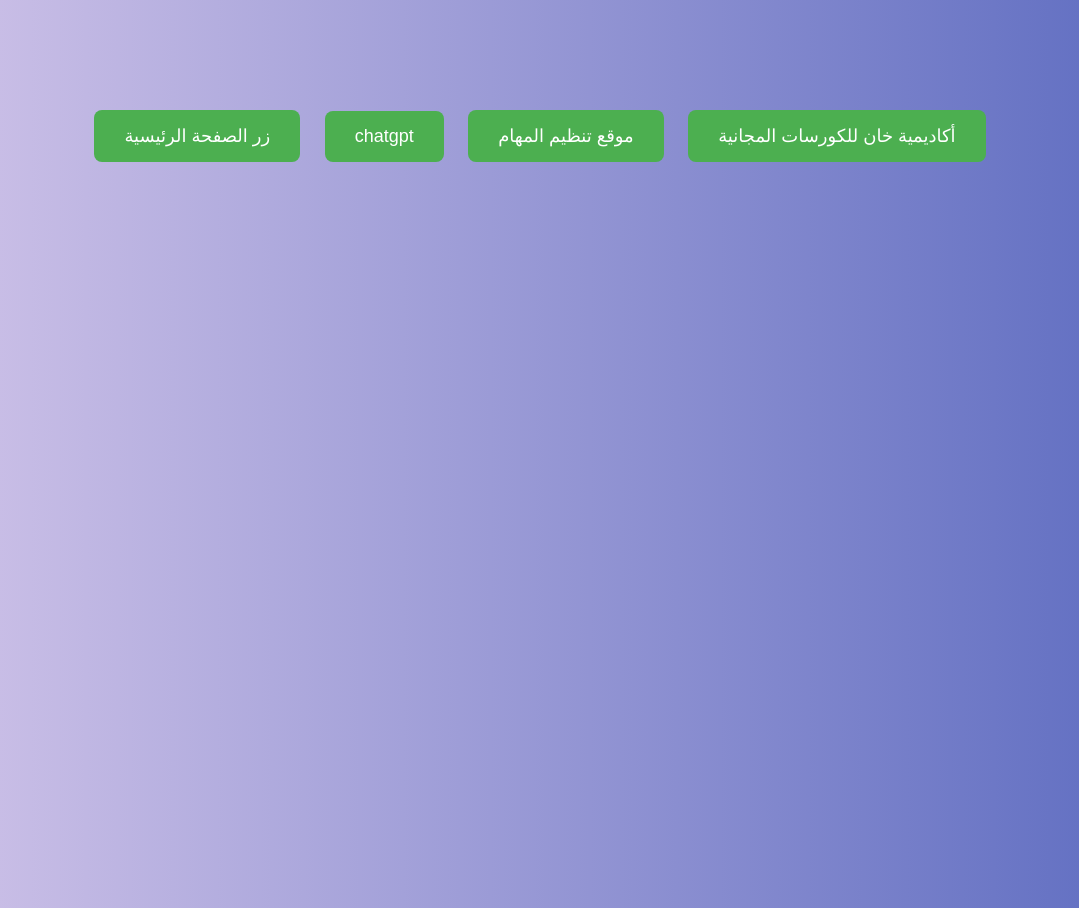
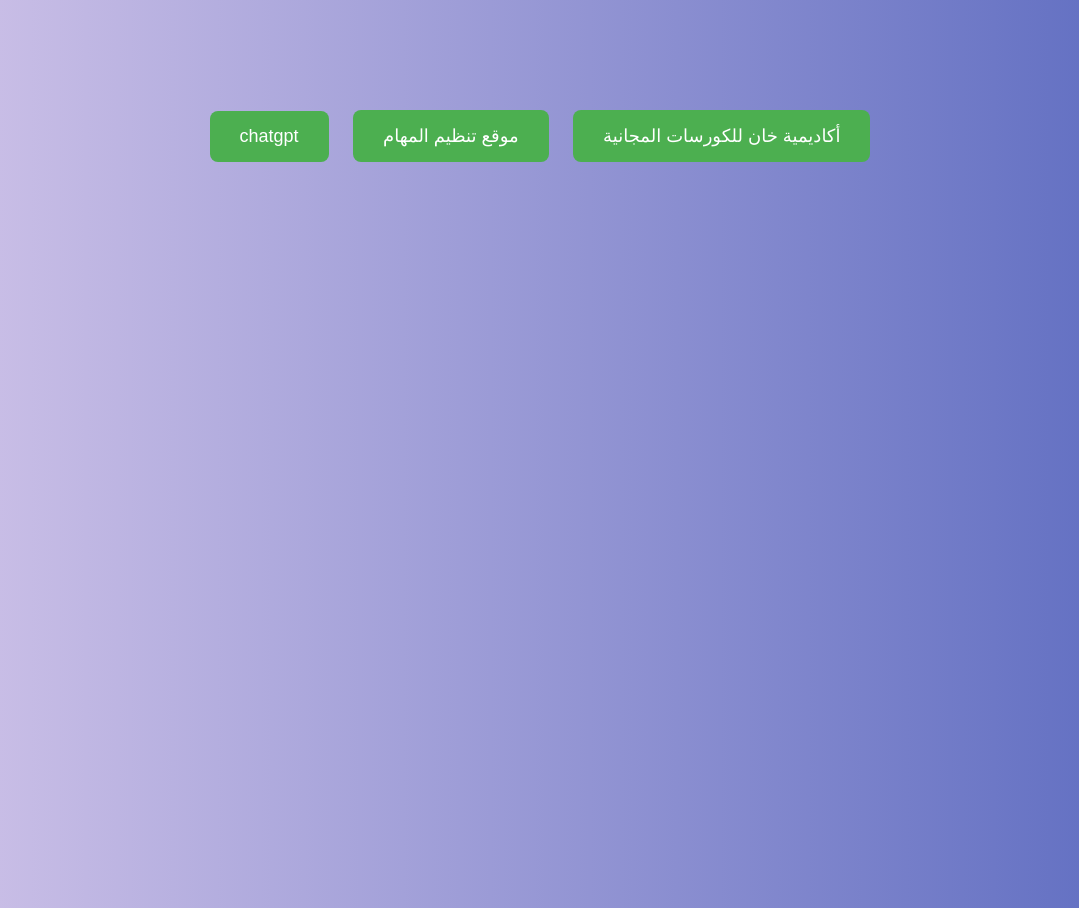
Before and after one commit to Ammar891451/Student-tools, a plain HTML site: page index.html in a window 1280 px wide. Shown: the whole page, without its empty margins (100-1179 px from the left). Drawn offline with Linux system fonts and the light colour scheme.

Commit message:
index.html

```diff
--- a/index.html
+++ b/index.html
@@ -33,7 +33,6 @@
     </style>
 </head>
 <body>
-    <button onclick="alert('انت على الصفحة الرئيسية!')">زر الصفحة الرئيسية</button>
     <button onclick="window.location.href='https://chat.openai.com/'">chatgpt</button>
 </body>
 </html>
```
